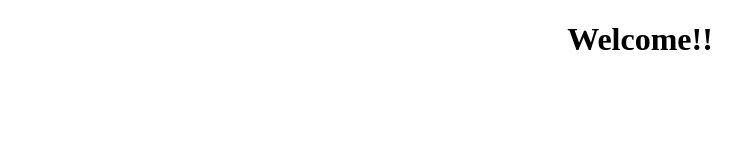
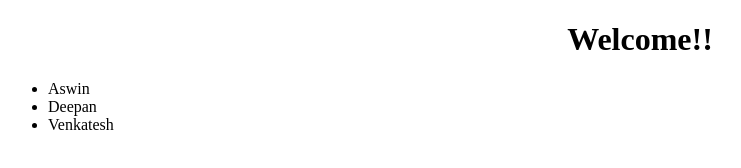
Before and after one commit to SowmiyanS/app-sowmin, a plain HTML site: page index.html in a window 1280 px wide. Shown: the whole page, without its empty margins (0-741 px from the left). Drawn offline with Linux system fonts and the light colour scheme.

Commit message:
Changed the html

```diff
--- a/index.html
+++ b/index.html
@@ -10,5 +10,10 @@
 </head>
 <body>
     <h1 align="center">Welcome!!</h1>
+    <ul>
+        <li>Aswin</li>
+        <li>Deepan</li>
+        <li>Venkatesh</li>
+    </ul>
 </body>
 </html>
```
